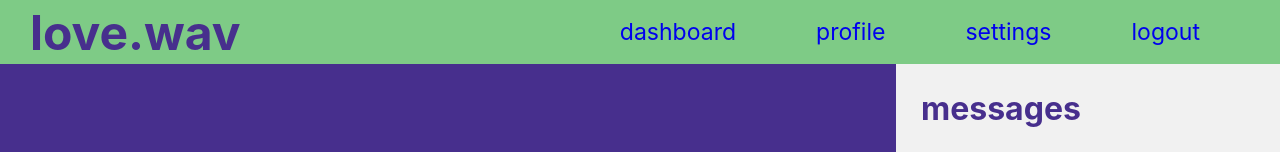
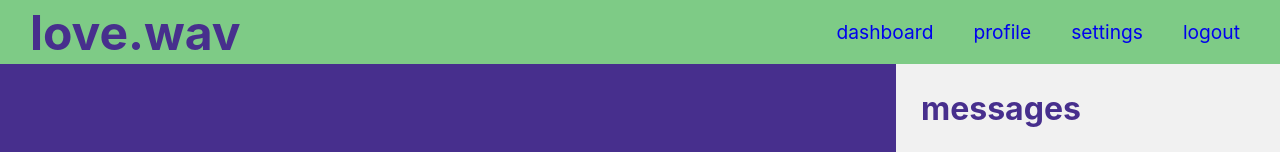
Before and after one commit to ydnaod/Love.wav, a React (Create React App) app: page / in a window 1280 px wide. Shown: the top 152 px of the page. Built offline with nearby package versions, Linux system fonts and the light colour scheme; no server answers; grey boxes are pictures that could not be loaded.

Commit message:
fix server error and anchor within anchor error in navbar

```diff
--- a/src/Components/NavBar/NavBar.css
+++ b/src/Components/NavBar/NavBar.css
@@ -19,10 +19,22 @@
     font-size: 3em;
 }
 
-a {
+li {
     font-size: larger;
     margin: 30px 40px 30px 0px;
     margin-top: 30px;
     margin-bottom: 30px;
     text-decoration: none;
 }
+
+a{
+    text-decoration: none;
+}
+
+#nav {
+    display: flex;
+    justify-content: space-between;
+    align-items: center;
+    text-decoration: none;
+    list-style-type: none;
+}
--- a/src/Components/NavBar/NavBar.js
+++ b/src/Components/NavBar/NavBar.js
@@ -9,19 +9,19 @@
                 <div className="logo">
                     <h1 id="logo">love.wav</h1>
                 </div>
-                <nav>
-                    <a>
+                <nav id="nav">
+                    <li>
                         <Link to='/'>dashboard</Link>
-                    </a>
-                    <a>
+                    </li>
+                    <li>
                         <Link to='/profile'>profile</Link>
-                    </a>
-                    <a>
+                    </li>
+                    <li>
                         <Link to='/settings'>settings</Link>
-                    </a>
-                    <a>
+                    </li>
+                    <li>
                         <Link to='/login'>logout</Link>
-                    </a>
+                    </li>
                 </nav>
             </div>
         </Fragment>
```
Also changed, not shown: 1 other file (tests, documents, lock files or other folders).
